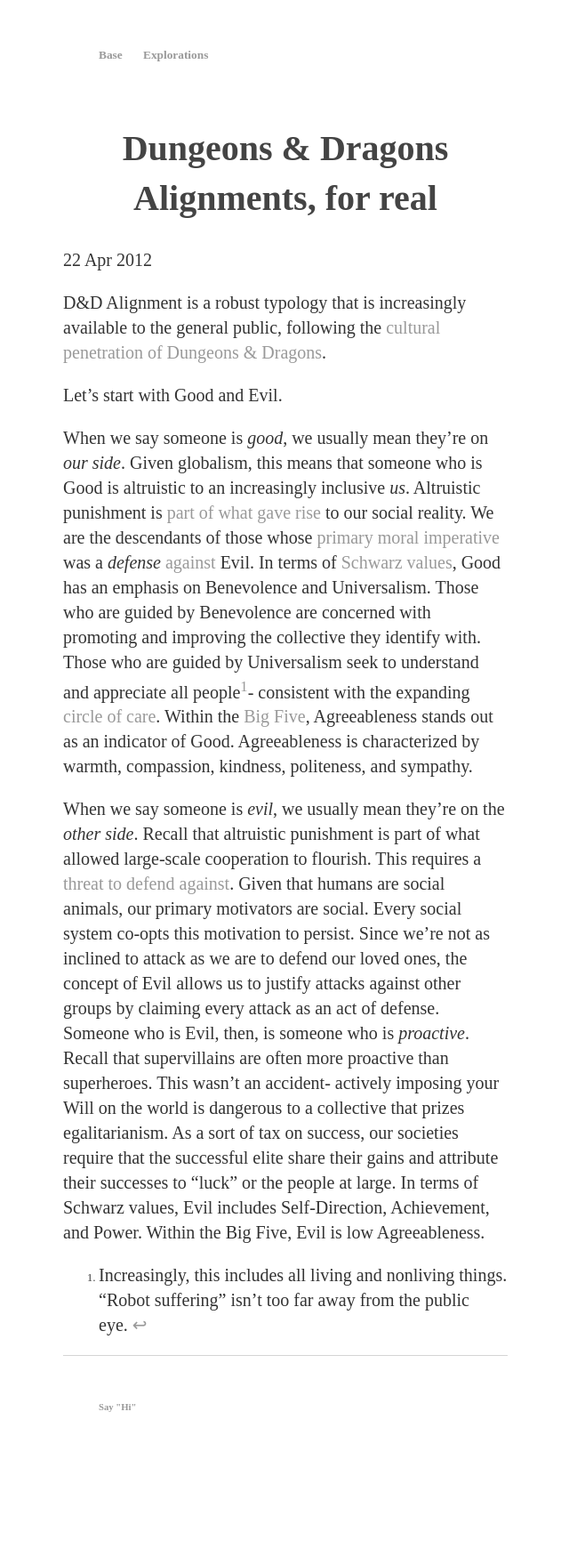
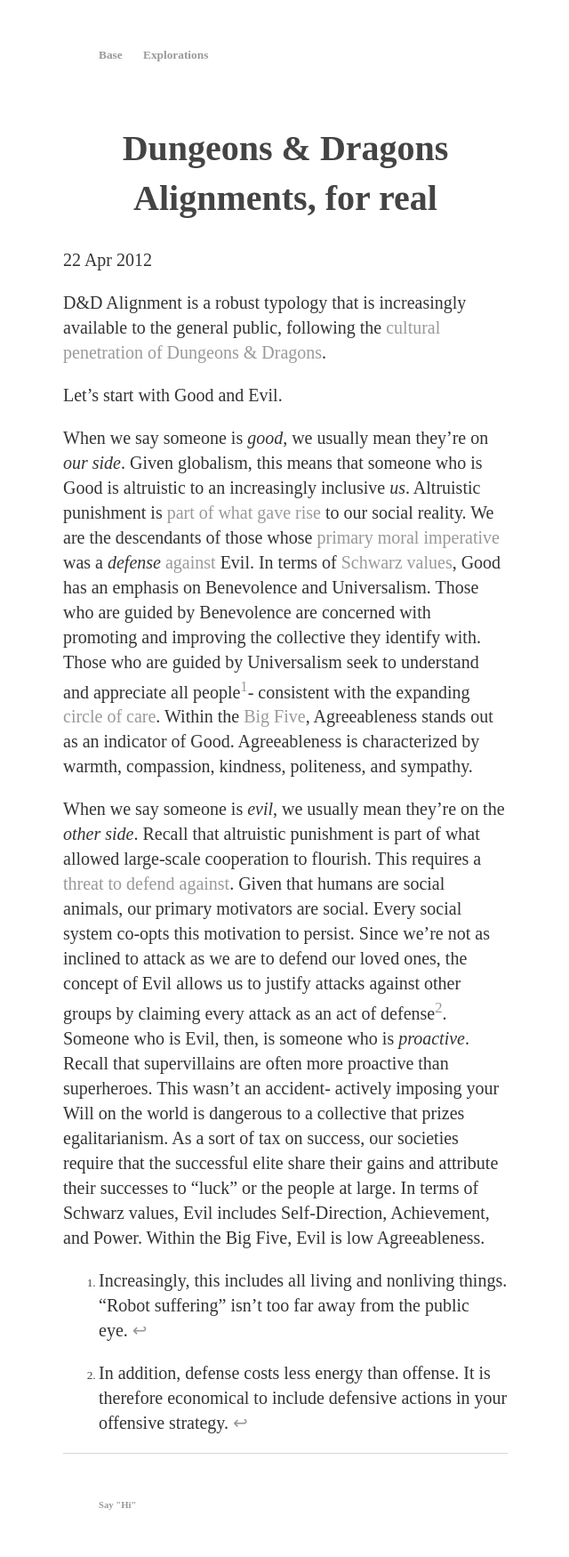
Before and after one commit to ray-dorai/ray-dorai.github.io, a Jekyll site: the page built from _posts/2012-04-22-dungeons-dragons-alignment.md, in a window 1280 px wide. Shown: the whole page at 89% size, without its empty margins (319-959 px from the left). Built offline with Jekyll 4.4.1, drawn with Linux system fonts in a browser that asks for light colours; before the commit the page ends 1640 px from its top, so only the background shows below that.

Commit message:
Update 2012-04-22-dungeons-dragons-alignment.md

```diff
--- a/_posts/2012-04-22-dungeons-dragons-alignment.md
+++ b/_posts/2012-04-22-dungeons-dragons-alignment.md
@@ -8,8 +8,9 @@ D&D Alignment is a robust typology that is increasingly available to the general
 
 Let's start with Good and Evil.
 
-When we say someone is _good_, we usually mean they're on _our side_. Given globalism, this means that someone who is Good is altruistic to an increasingly inclusive _us_. Altruistic punishment is [part of what gave rise](https://www.pnas.org/content/102/19/7047) to our social reality. We are the descendants of those whose [primary moral imperative](https://www.thebritishacademy.ac.uk/sites/default/files/110p197.pdf) was a _defense_ [against](https://science.sciencemag.org/content/sci/328/5978/617.full.pdf) Evil. In terms of [Schwarz values](https://en.wikipedia.org/wiki/Theory_of_Basic_Human_Values), Good has an emphasis on Benevolence and Universalism. Those who are guided by Benevolence are concerned with promoting and improving the collective they identify with. Those who are guided by Universalism seek to understand and appreciate all people[^1]- consistent with the expanding [circle of care](https://www.sciencedirect.com/science/article/pii/S0022103108001613). Within the [Big Five](https://en.wikipedia.org/wiki/Big_Five_personality_traits), Agreeableness stands out as an indicator of Good. Agreeableness is characterized by warmth, compassion, kindness, politeness, and sympathy.
+When we say someone is _good_, we usually mean they're on _our side_. Given globalism, this means that someone who is Good is altruistic to an increasingly inclusive _us_. Altruistic punishment is [part of what gave rise](https://www.pnas.org/content/102/19/7047) to our social reality. We are the descendants of those whose [primary moral imperative](https://www.thebritishacademy.ac.uk/sites/default/files/110p197.pdf) was a _defense_ [against](https://science.sciencemag.org/content/sci/328/5978/617.full.pdf) Evil. In terms of [Schwarz values](https://en.wikipedia.org/wiki/Theory_of_Basic_Human_Values), Good has an emphasis on Benevolence and Universalism. Those who are guided by Benevolence are concerned with promoting and improving the collective they identify with. Those who are guided by Universalism seek to understand and appreciate all people[^robot]- consistent with the expanding [circle of care](https://www.sciencedirect.com/science/article/pii/S0022103108001613). Within the [Big Five](https://en.wikipedia.org/wiki/Big_Five_personality_traits), Agreeableness stands out as an indicator of Good. Agreeableness is characterized by warmth, compassion, kindness, politeness, and sympathy.
 
-When we say someone is _evil_, we usually mean they're on the _other side_. Recall that altruistic punishment is part of what allowed large-scale cooperation to flourish. This requires a [threat to defend against](https://www.pnas.org/content/pnas/110/41/16384.full.pdf). Given that humans are social animals, our primary motivators are social. Every social system co-opts this motivation to persist. Since we're not as inclined to attack as we are to defend our loved ones, the concept of Evil allows us to justify attacks against other groups by claiming every attack as an act of defense. Someone who is Evil, then, is someone who is _proactive_. Recall that supervillains are often more proactive than superheroes. This wasn't an accident- actively imposing your Will on the world is dangerous to a collective that prizes egalitarianism. As a sort of tax on success, our societies require that the successful elite share their gains and attribute their successes to "luck" or the people at large. In terms of Schwarz values, Evil includes Self-Direction, Achievement, and Power. Within the Big Five, Evil is low Agreeableness.
+When we say someone is _evil_, we usually mean they're on the _other side_. Recall that altruistic punishment is part of what allowed large-scale cooperation to flourish. This requires a [threat to defend against](https://www.pnas.org/content/pnas/110/41/16384.full.pdf). Given that humans are social animals, our primary motivators are social. Every social system co-opts this motivation to persist. Since we're not as inclined to attack as we are to defend our loved ones, the concept of Evil allows us to justify attacks against other groups by claiming every attack as an act of defense[^cost]. Someone who is Evil, then, is someone who is _proactive_. Recall that supervillains are often more proactive than superheroes. This wasn't an accident- actively imposing your Will on the world is dangerous to a collective that prizes egalitarianism. As a sort of tax on success, our societies require that the successful elite share their gains and attribute their successes to "luck" or the people at large. In terms of Schwarz values, Evil includes Self-Direction, Achievement, and Power. Within the Big Five, Evil is low Agreeableness.
 
-[^1]: Increasingly, this includes all living and nonliving things. "Robot suffering" isn't too far away from the public eye.
+[^robot]: Increasingly, this includes all living and nonliving things. "Robot suffering" isn't too far away from the public eye.
+[^cost]: In addition, defense costs less energy than offense. It is therefore economical to include defensive actions in your offensive strategy.
```
